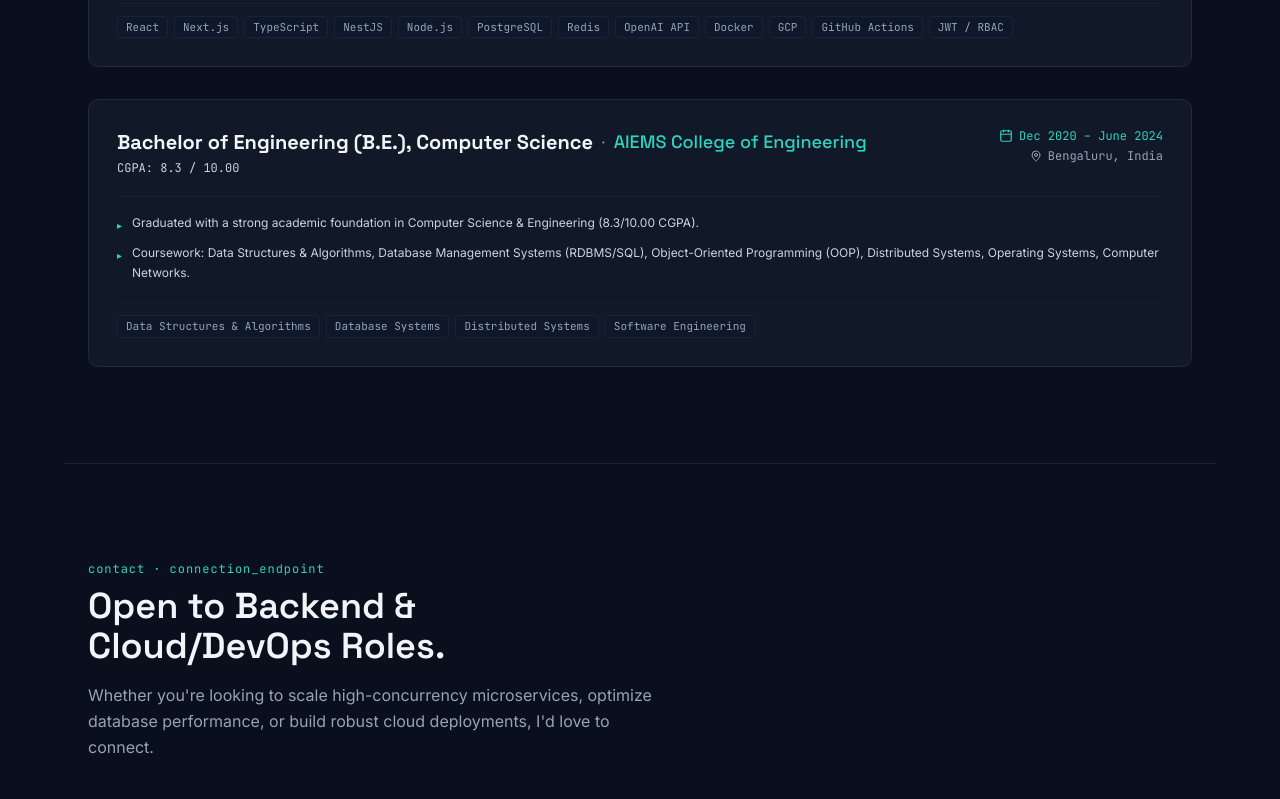
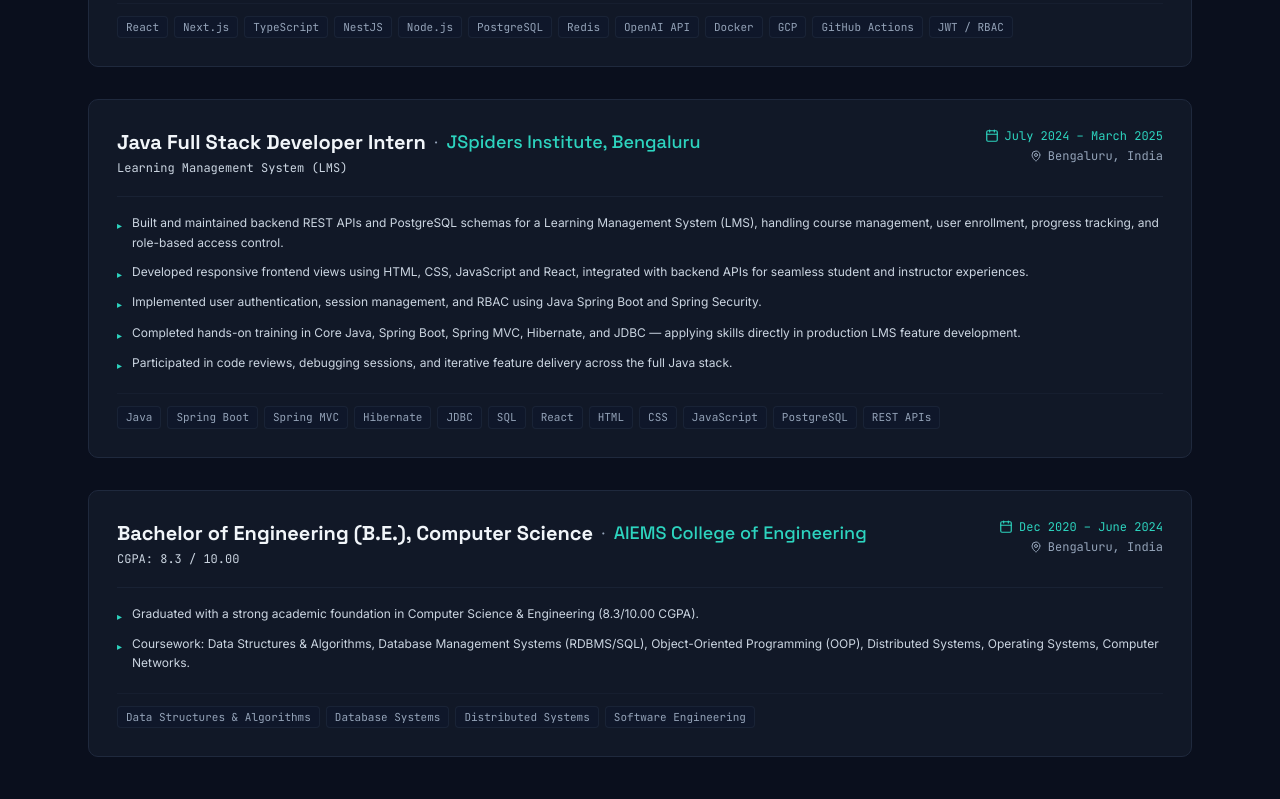
Before and after one commit to Soundarya331/portfolio, a React (Vite) app: page / in a window 1280 px wide. Shown: the part 6000-6799 px from the top of the page. Built offline with nearby package versions, Linux system fonts and the light colour scheme; the HTML template or start-up script is replaced by a standard one.

Commit message:
feat: add JSpiders LMS internship to Experience (July 2024 - March 2025)

```diff
--- a/src/components/Experience.tsx
+++ b/src/components/Experience.tsx
@@ -28,6 +28,22 @@ const experiences: ExperienceItem[] = [
       'Deploy with Docker and GitHub Actions CI/CD on GCP; take part in code reviews and Agile/Scrum sprints, working with product and design.',
     ],
     skills: ['React', 'Next.js', 'TypeScript', 'NestJS', 'Node.js', 'PostgreSQL', 'Redis', 'OpenAI API', 'Docker', 'GCP', 'GitHub Actions', 'JWT / RBAC'],
+  },
+  {
+    company: 'JSpiders Institute, Bengaluru',
+    role: 'Java Full Stack Developer Intern',
+    location: 'Bengaluru, India',
+    period: 'July 2024 – March 2025',
+    product: 'Learning Management System (LMS)',
+    type: 'fulltime',
+    points: [
+      'Built and maintained backend REST APIs and PostgreSQL schemas for a Learning Management System (LMS), handling course management, user enrollment, progress tracking, and role-based access control.',
+      'Developed responsive frontend views using HTML, CSS, JavaScript and React, integrated with backend APIs for seamless student and instructor experiences.',
+      'Implemented user authentication, session management, and RBAC using Java Spring Boot and Spring Security.',
+      'Completed hands-on training in Core Java, Spring Boot, Spring MVC, Hibernate, and JDBC — applying skills directly in production LMS feature development.',
+      'Participated in code reviews, debugging sessions, and iterative feature delivery across the full Java stack.',
+    ],
+    skills: ['Java', 'Spring Boot', 'Spring MVC', 'Hibernate', 'JDBC', 'SQL', 'React', 'HTML', 'CSS', 'JavaScript', 'PostgreSQL', 'REST APIs'],
   },
   {
     company: 'AIEMS College of Engineering',
```
